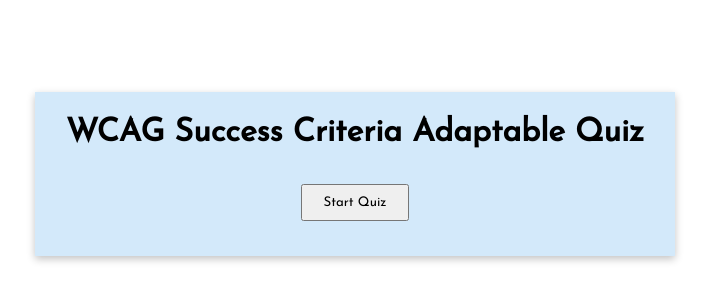
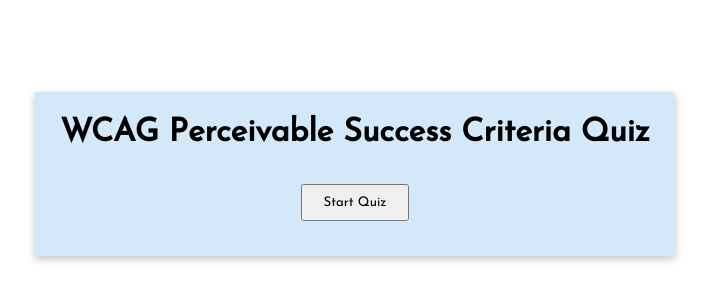
Before and after one commit to naveen-developer/wcag-perceivable, a plain HTML site: page index.html in a window 1280 px wide. Shown: the part 226-526 px from the top of the page, without its empty margins (285-994 px from the left). Drawn offline with Linux system fonts and the light colour scheme; some packages are replaced by stand-ins of ours; a script that the page names is missing.

Commit message:
Update index.html
Fourth commit

```diff
--- a/index.html
+++ b/index.html
@@ -87,7 +87,7 @@
 <main>
 	<div class="parrent_div">
 		<div class="child_div">
-			<h1>WCAG Success Criteria Adaptable Quiz</h1>
+			<h1>WCAG Perceivable Success Criteria Quiz</h1>
 			<div id="result">
 				<div id="right_ans">Right 0</div>
 				<div id="wrong_ans">Wrong 0</div>
```
